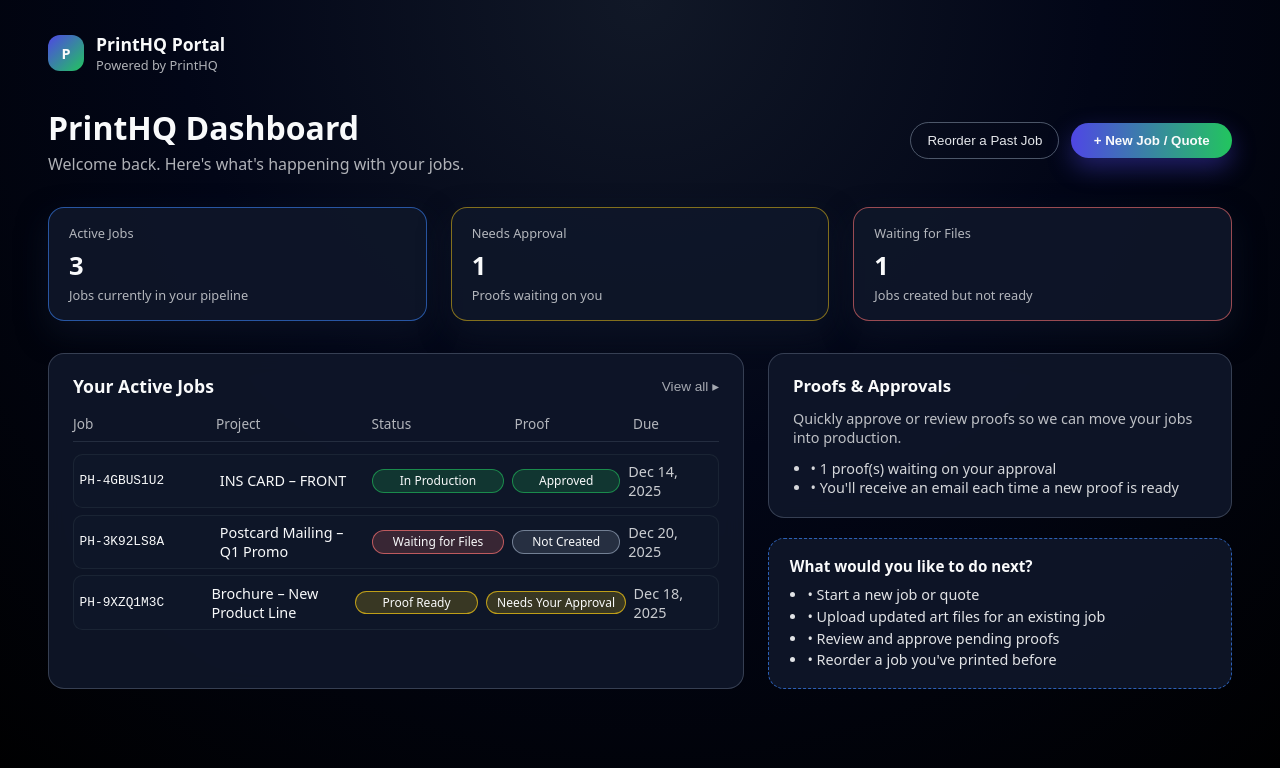
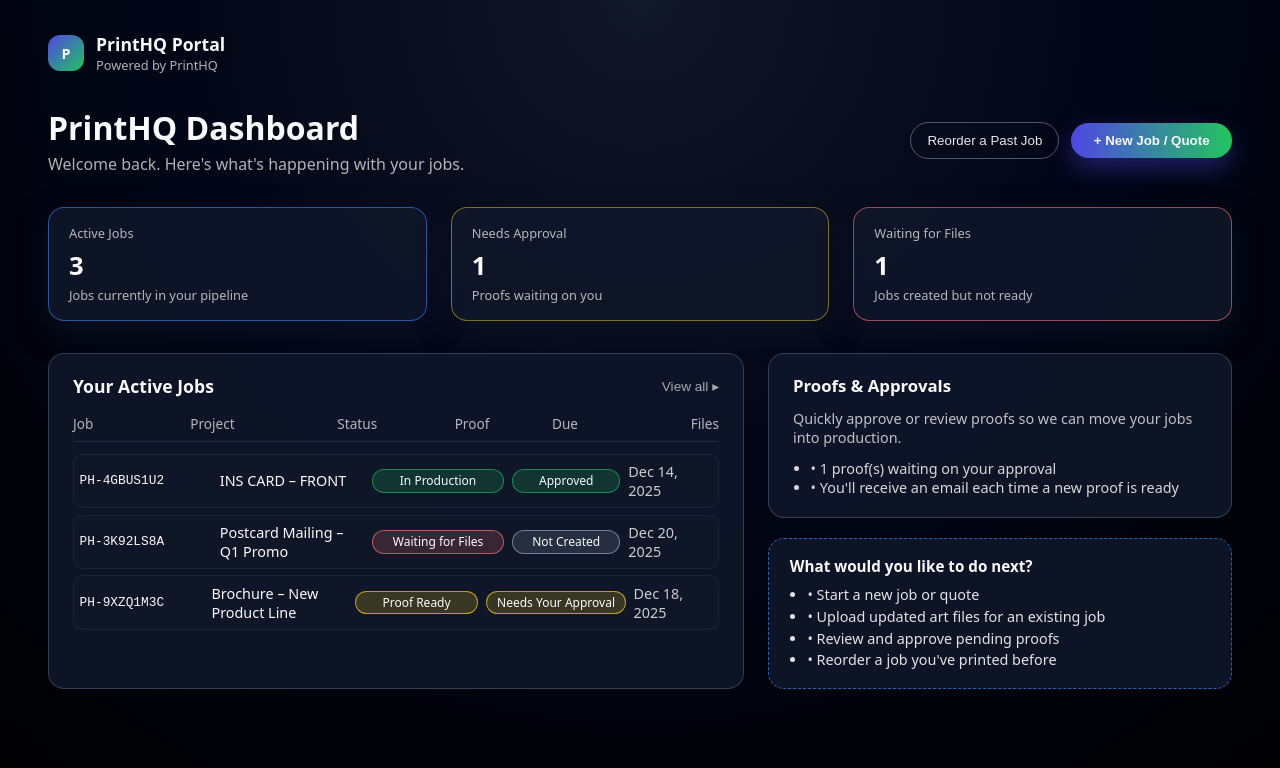
Before and after one commit to aagoett/printhq-portal-v2, a Next.js app: page /dashboard in a window 1280 px wide. Shown: the top 768 px of the page. Built offline with nearby package versions, Linux system fonts and the light colour scheme; no server answers.

Commit message:
Update page.js

```diff
--- a/app/dashboard/page.js
+++ b/app/dashboard/page.js
@@ -179,7 +179,7 @@ export default function DashboardPage() {
                 paddingBottom: "0.5rem",
                 marginBottom: "0.75rem",
                 display: "grid",
-              gridTemplateColumns: "1.1fr 1.2fr 1.1fr 0.9fr 0.7fr",
+                gridTemplateColumns: "1.1fr 1.4fr 1.1fr 0.9fr 0.7fr 0.9fr",
                 gap: "0.5rem",
   }}
 >
@@ -188,7 +188,9 @@ export default function DashboardPage() {
   <span>Status</span>
   <span>Proof</span>
   <span>Due</span>
+  <span style={{ textAlign: "right" }}>Files</span>
 </div>
+
 
           <div style={{ display: "flex", flexDirection: "column", gap: "0.4rem" }}>
             {mockJobs.map((job) => (
```
Lines whose indentation alone changed are shown as unchanged.
